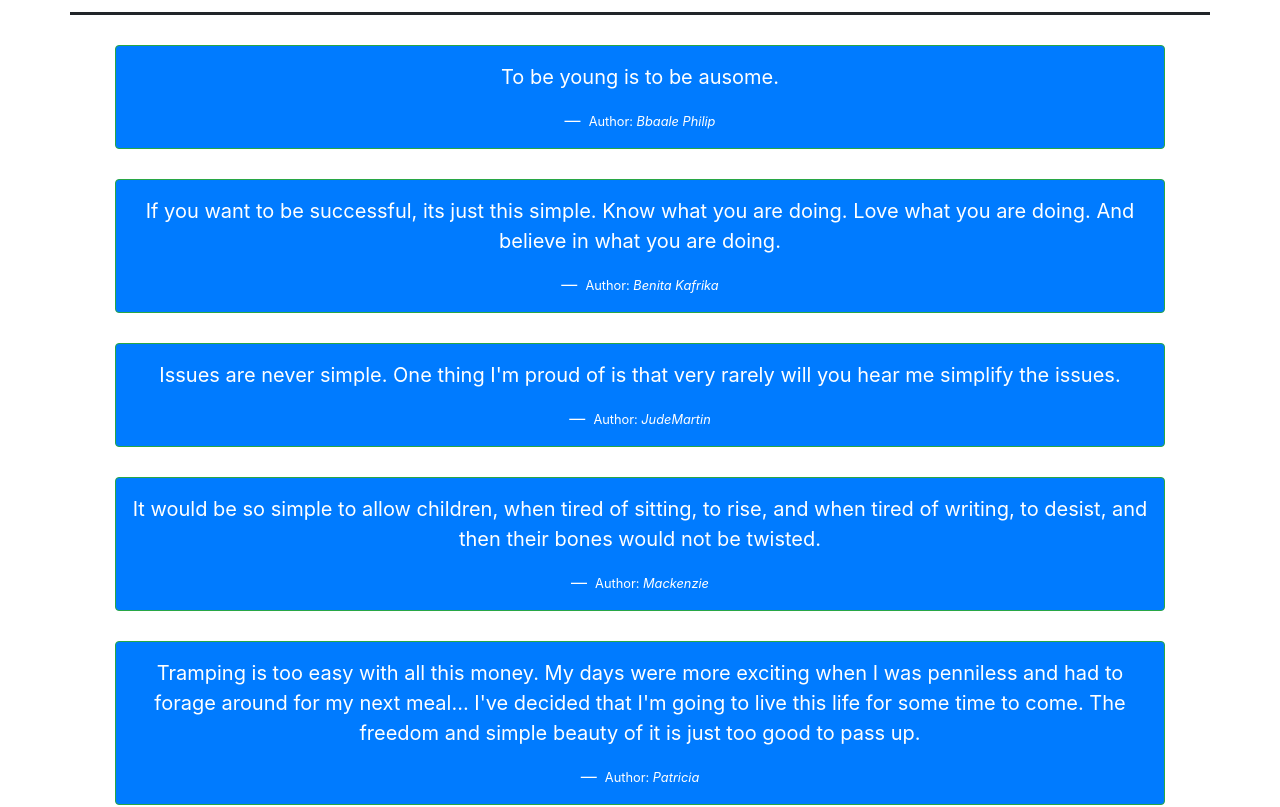
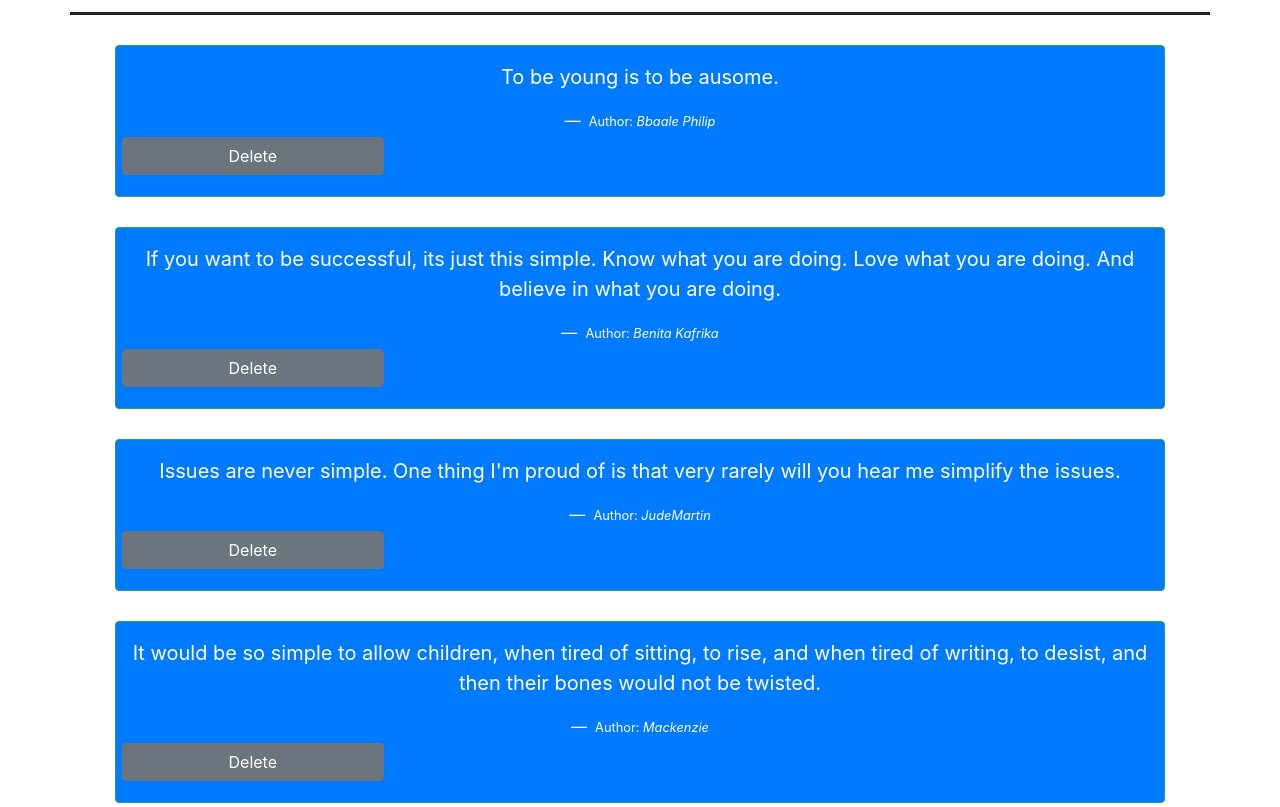
Before and after one commit to philip-bbaale/Quotes, an Angular app: page / in a window 1280 px wide. Shown: the part 820-1627 px from the top of the page. Built offline with nearby package versions, Linux system fonts and the light colour scheme.

Commit message:
adding delete buttons

```diff
--- a/package.json
+++ b/package.json
@@ -20,6 +20,7 @@
     "@angular/platform-browser-dynamic": "~9.1.0",
     "@angular/router": "~9.1.0",
     "@fortawesome/fontawesome-free": "^5.13.0",
+    "@ng-bootstrap/ng-bootstrap": "^6.0.2",
     "bootstrap": "^4.4.1",
     "popper": "^1.0.1",
     "rxjs": "~6.5.4",
@@ -31,9 +32,10 @@
     "@angular/cli": "~9.1.0",
     "@angular/compiler-cli": "~9.1.0",
     "@angular/language-service": "~9.1.0",
-    "@types/node": "^12.11.1",
     "@types/jasmine": "~3.5.0",
     "@types/jasminewd2": "~2.0.3",
+    "@types/node": "^12.11.1",
+    "angular-cli-ghpages": "^0.6.2",
     "codelyzer": "^5.1.2",
     "jasmine-core": "~3.5.0",
     "jasmine-spec-reporter": "~4.2.1",
--- a/src/app/app.component.css
+++ b/src/app/app.component.css
@@ -20,3 +20,6 @@
 .quote_card{
     margin: 30px;
 }
+.delete_btn{
+    margin: 5px;
+}
--- a/src/app/app.component.html
+++ b/src/app/app.component.html
@@ -8,6 +8,7 @@
 <app-write-quote (addQuote)="addNewQuote($event)"></app-write-quote>
 
 <div class="container">
+
   <div class="card bg-primary text-white text-center p-3 quote_card border-success" *ngFor='let quote of quotes'>
     <blockquote class="blockquote mb-0">
       <p>{{quote.quote}}</p>
@@ -17,5 +18,10 @@
         </small>
       </footer>
     </blockquote>
+
+    <div class="row">
+      <button type="button" class="btn btn-secondary col-3 delete_btn">Delete</button>
+    </div>
   </div>
+
 </div>
--- a/src/app/app.module.ts
+++ b/src/app/app.module.ts
@@ -1,6 +1,7 @@
 import { BrowserModule } from '@angular/platform-browser';
 import { NgModule } from '@angular/core';
 import { FormsModule } from '@angular/forms';
+import {NgbModule} from '@ng-bootstrap/ng-bootstrap';
 
 import { AppRoutingModule } from './app-routing.module';
 import { AppComponent } from './app.component';
@@ -16,7 +17,7 @@ import { WriteQuoteComponent } from './components/write-quote/write-quote.compon
   imports: [
     BrowserModule,
     AppRoutingModule,
-    FormsModule
+    FormsModule,
   ],
   providers: [],
   bootstrap: [AppComponent]
```
Also changed, not shown: 1 other file (tests, documents, lock files or other folders).
